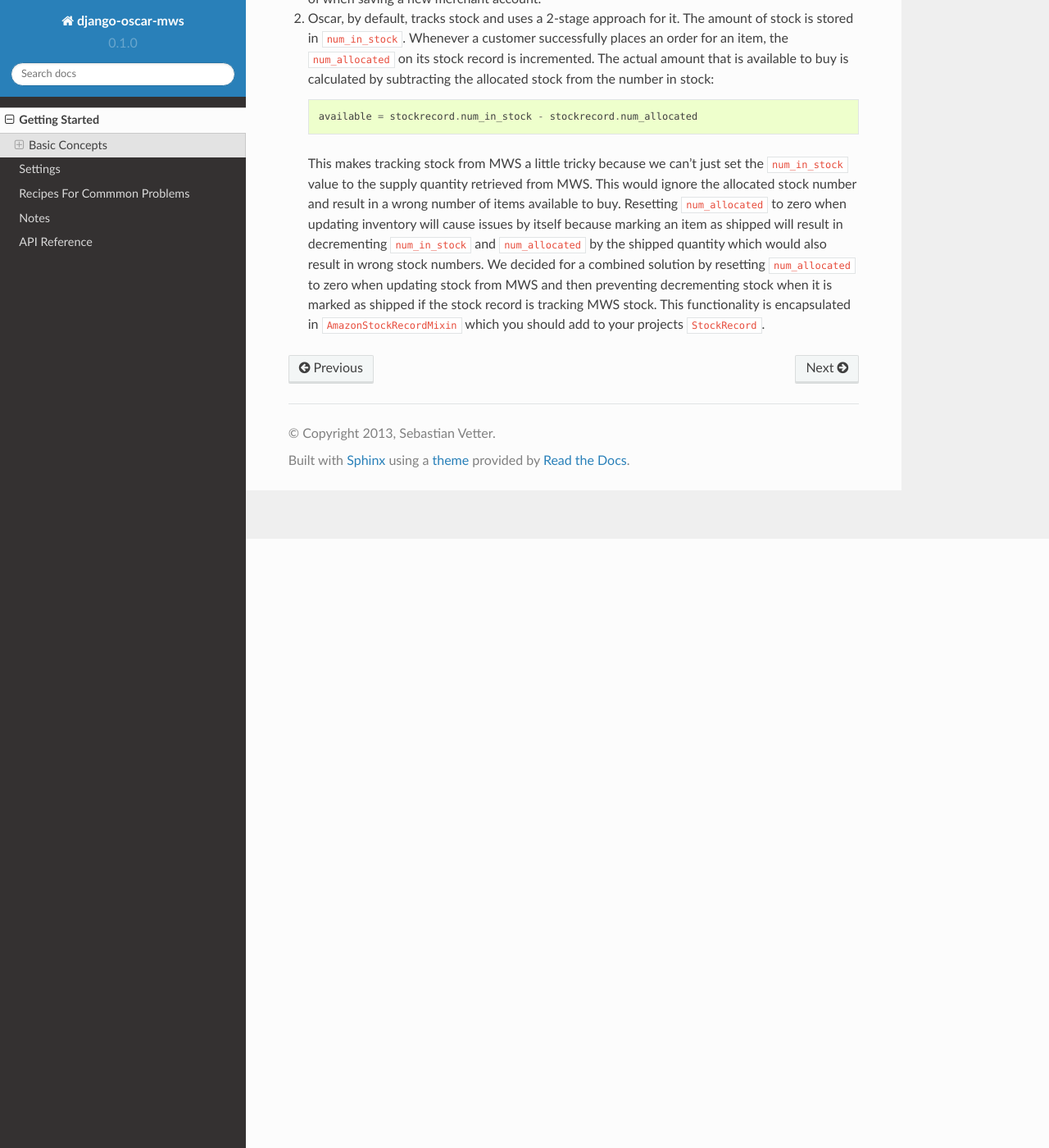
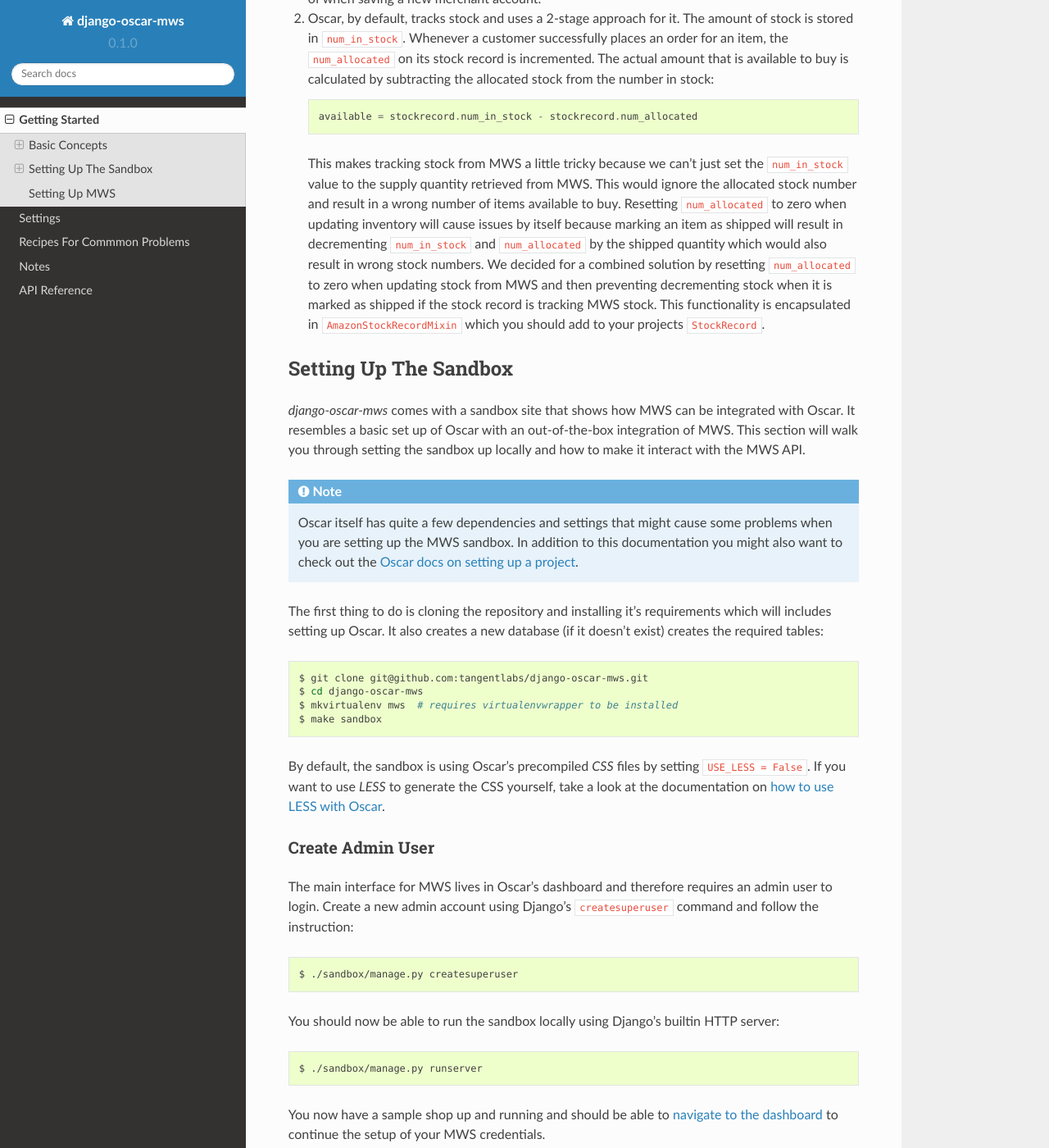
Before and after one commit to django-oscar/django-oscar-mws, a Sphinx documentation site: the page built from docs/source/getting_started.rst, in a window 1280 px wide and 1400 px high, scrolled down 743 px. Shown: the whole window at 82% size. Built offline with Sphinx 7.4.7 and the Read the Docs theme 2.0.0, drawn with Linux system fonts in a browser that asks for light colours; some of the changed text lies outside the part shown.

Commit message:
Add documentation for sandbox setup

```diff
--- a/docs/source/getting_started.rst
+++ b/docs/source/getting_started.rst
@@ -61,3 +61,84 @@ of assumptions that we have to make based on the way MWS works.
    is marked as shipped if the stock record is tracking MWS stock. This
    functionality is encapsulated in ``AmazonStockRecordMixin`` which you should
    add to your projects ``StockRecord``.
+
+
+Setting Up The Sandbox
+----------------------
+
+*django-oscar-mws* comes with a sandbox site that shows how MWS can be
+integrated with Oscar. It resembles a basic set up of Oscar with an
+out-of-the-box integration of MWS. This section will walk you through setting
+the sandbox up locally and how to make it interact with the MWS API.
+
+.. note:: Oscar itself has quite a few dependencies and settings that might
+    cause some problems when you are setting up the MWS sandbox. In addition to
+    this documentation you might also want to check out the `Oscar docs on
+    setting up a project`_.
+
+The first thing to do is cloning the repository and installing it's
+requirements which will includes setting up Oscar. It also creates a new
+database (if it doesn't exist) creates the required tables:
+
+.. code-block:: bash
+
+   $ git clone git@github.com:tangentlabs/django-oscar-mws.git
+   $ cd django-oscar-mws
+   $ mkvirtualenv mws  # requires virtualenvwrapper to be installed
+   $ make sandbox
+
+By default, the sandbox is using Oscar's precompiled *CSS* files by setting
+``USE_LESS = False``. If you want to use *LESS* to generate the CSS yourself,
+take a look at the documentation on `how to use LESS with Oscar`_.
+
+Create Admin User
+~~~~~~~~~~~~~~~~~
+
+The main interface for MWS lives in Oscar's dashboard and therefore requires an
+admin user to login. Create a new admin account using Django's
+``createsuperuser`` command and follow the instruction:
+
+.. code-block:: bash
+
+    $ ./sandbox/manage.py createsuperuser
+
+You should now be able to run the sandbox locally using Django's builtin
+HTTP server:
+
+.. code-block:: bash
+
+   $ ./sandbox/manage.py runserver
+
+You now have a sample shop up and running and should be able to `navigate to
+the dashboard`_ to continue the setup of your MWS credentials.
+
+
+Setting Up MWS
+--------------
+
+The API endpoints provided by Amazon MWS differ based on the MWS region. The
+different `regions and endpoints`_ are detailed in the Amazon docs. Each region
+requires separate MWS credentials for each account. In OMWS, these accounts are
+called *merchant accounts* and are used to identify the endpoints to use when
+communication with MWS.
+
+You have to create a merchant account and provide your MWS credentials to be
+able to connect to MWS. Head to the *Amazon MWS > Merchants & Marketplaces* in
+the Oscar dashboard and select 'Add merchant account'. A corresponding partner
+account in Oscar is required for a MWS merchant account, however, if no partner
+is selected explicitly, a new one will be created automatically with the same
+name as the MWS merchant account.
+
+With your merchant account(s) added, you can update the corresponding
+marketplaces in the drop-down menu on the right-hand side. This will pull the
+MWS marketplaces that you are able to trade in from MWS. This will also
+indicate that communicating with the MWS API is successful.
+
+
+.. _`navigate to the dashboard`: http://localhost:8000/dashboard/merchants/
+
+.. _`regions and endpoints`: http://docs.developer.amazonservices.com/en_US/dev_guide/DG_Registering.html
+
+.. _`Oscar docs on setting up a project`: http://django-oscar.readthedocs.org/en/latest/internals/sandbox.html#sample-oscar-projects
+
+.. _`how to use LESS with Oscar`: http://django-oscar.readthedocs.org/en/latest/howto/how_to_handle_statics.html?highlight=less#less-css
```
Also changed, not shown: other parts of docs/source/getting_started.rst (+2 -2 lines), 1 other file.
